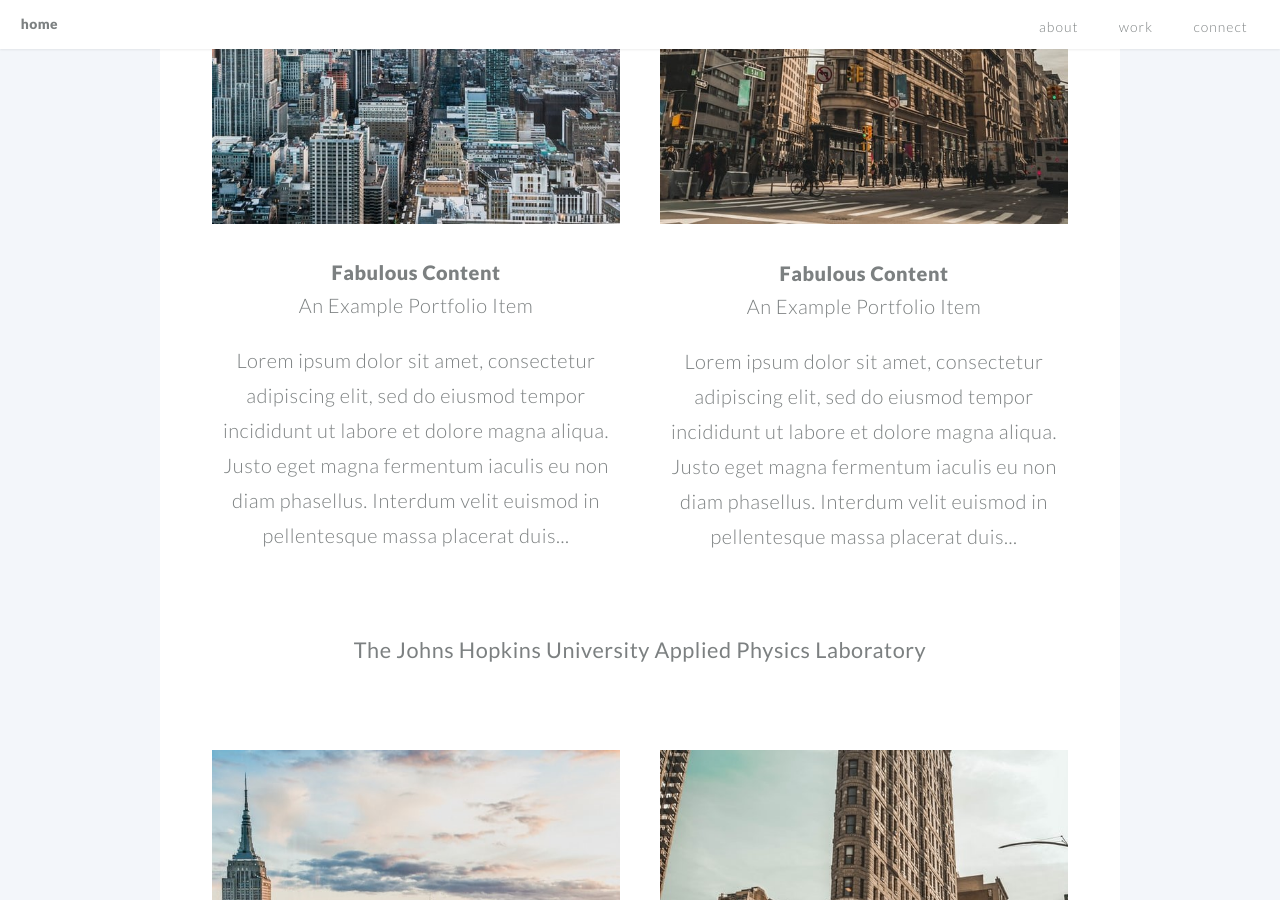
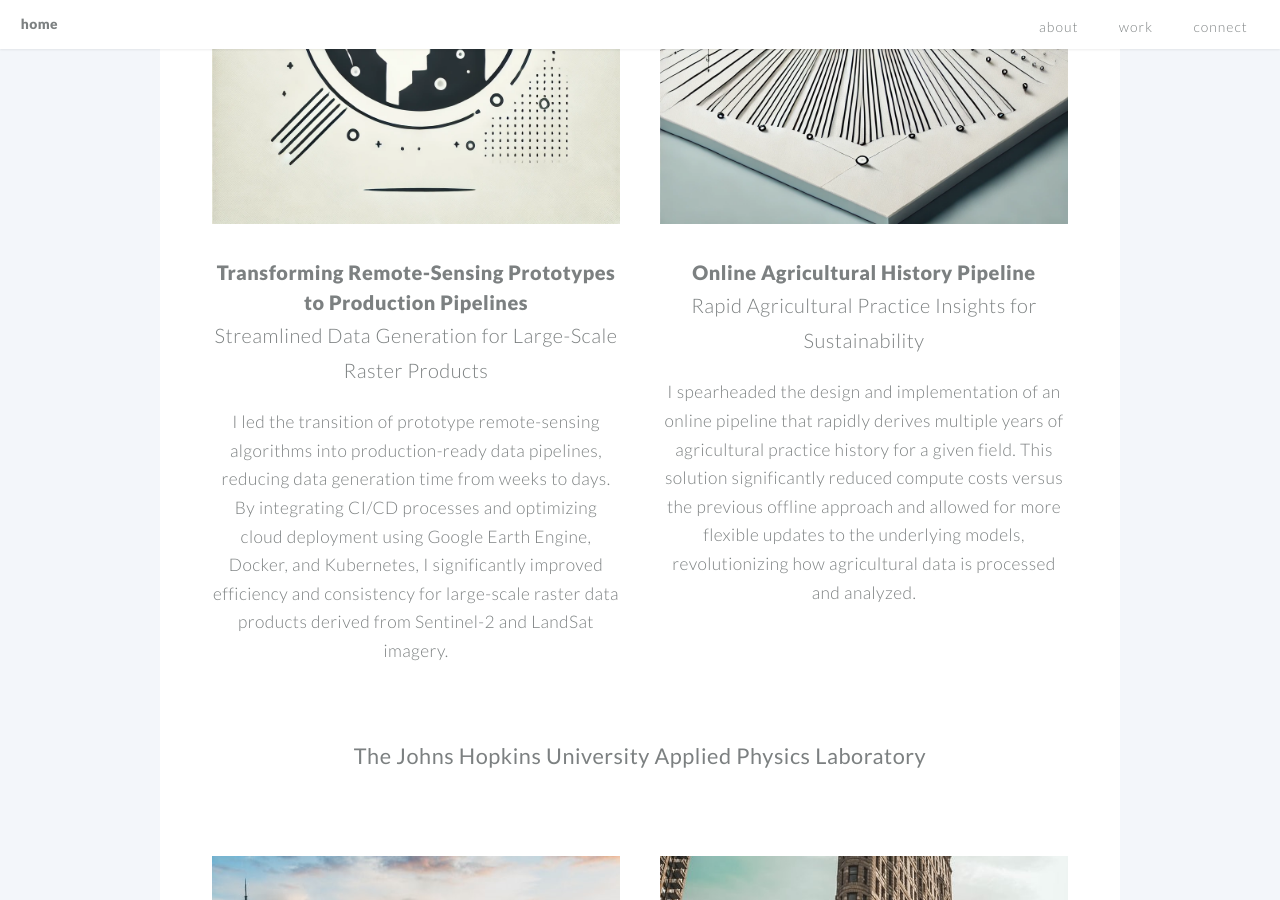
Before and after one commit to derekrollend/derekrollend.github.io, a Jekyll site: the page built from index.md, in a window 1280 px wide and 900 px high, scrolled down 2027 px. Built offline with Jekyll 4.4.1, drawn with Linux system fonts in a browser that asks for light colours.

Commit message:
First cut at updating Regrow items

```diff
--- /dev/null
+++ b/_includes/regrow_1.html
@@ -0,0 +1,3 @@
+<h1><a href="#">Transforming Remote-Sensing Prototypes to Production Pipelines</a></h1>
+<h2>Streamlined Data Generation for Large-Scale Raster Products</h2>
+<p>I led the transition of prototype remote-sensing algorithms into production-ready data pipelines, reducing data generation time from weeks to days. By integrating CI/CD processes and optimizing cloud deployment using Google Earth Engine, Docker, and Kubernetes, I significantly improved efficiency and consistency for large-scale raster data products derived from Sentinel-2 and LandSat imagery.</p>
--- /dev/null
+++ b/_includes/regrow_2.html
@@ -0,0 +1,3 @@
+<h1><a href="#">Online Agricultural History Pipeline</a></h1>
+<h2>Rapid Agricultural Practice Insights for Sustainability</h2>
+<p>I spearheaded the design and implementation of an online pipeline that rapidly derives multiple years of agricultural practice history for a given field. This solution significantly reduced compute costs versus the previous offline approach and allowed for more flexible updates to the underlying models, revolutionizing how agricultural data is processed and analyzed.</p>
```
Also changed, not shown: _data/work.yml (+4 -4 lines), images/regrow_1.webp (added), images/regrow_2.webp (added).
